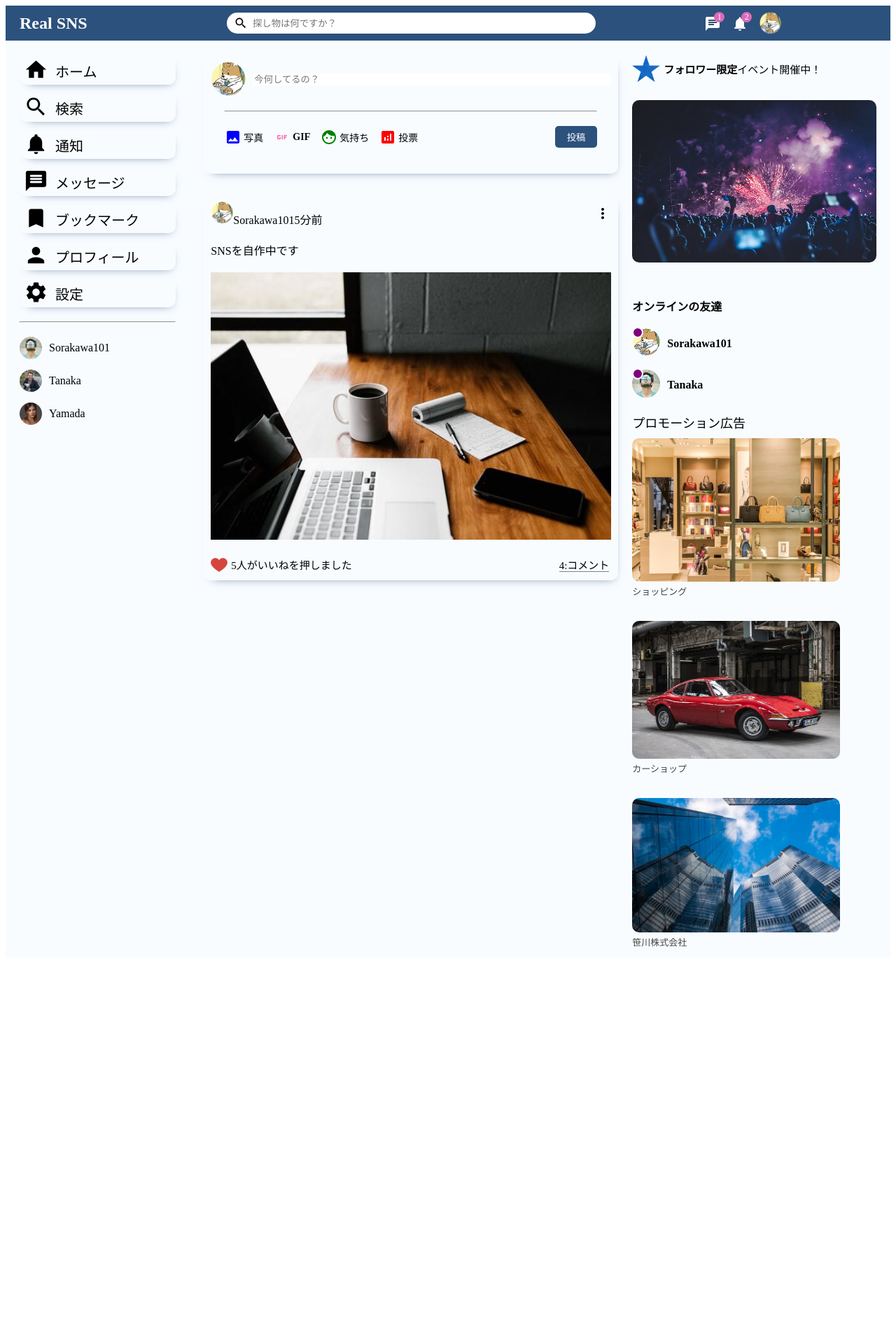
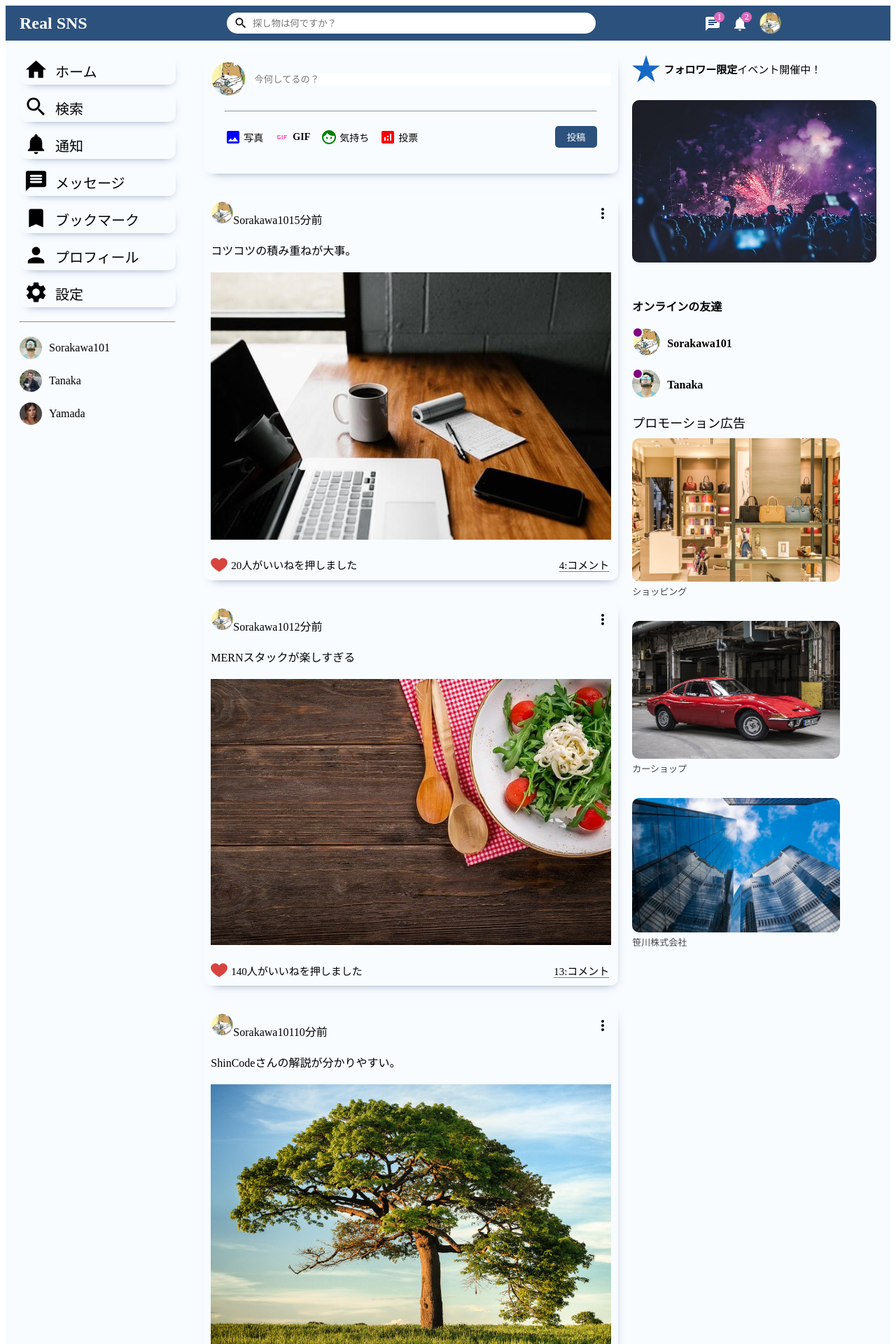
Before and after one commit to sorakawa101/Real-SNS, a React (Create React App) app: page / in a window 1280 px wide. Shown: the top 1920 px of the page at 70% size. Before the commit the page ends 1376 px from the top, so only its background shows below. Built offline with nearby package versions, Linux system fonts and the light colour scheme.

Commit message:
add:ダミーデータで投稿内容を更新した

```diff
--- a/src/components/post/Post.jsx
+++ b/src/components/post/Post.jsx
@@ -2,31 +2,33 @@
 import React from 'react'
 import './Post.css'
 
-export default function Post() {
+export default function Post({ post }) {
+    // console.log(props);
+
     return (
         <div className='post'>
             <div className="postWrapper">
                 <div className="postTop">
                     <div className="postTopLeft">
-                        <img src='./assets/person/1.jpeg' alt='' className='postProfileImg' />
+                        <img src={'./assets/person/1.jpeg'} alt='' className='postProfileImg' />
                         <span className='postUsername'>Sorakawa101</span>
-                        <span className="postDate">5分前</span>
+                        <span className="postDate">{post.date}</span>
                     </div>
                     <div className="postTopRight">
                         <MoreVert />
                     </div>
                 </div>
                 <div className="postCenter">
-                    <span className="postText">SNSを自作中です</span>
-                    <img src='./assets/post/1.jpeg' alt='' className='postImg' />
+                    <span className="postText">{post.desc}</span>
+                    <img src={post.photo} alt='' className='postImg' />
                 </div>
                 <div className="postBottom">
                     <div className="postBottomLeft">
                         <img src='./assets/heart.png' alt='' className='likeIcon' />
-                        <span className="postLikeCounter">5人がいいねを押しました</span>
+                        <span className="postLikeCounter">{post.like}人がいいねを押しました</span>
                     </div>
                     <div className="postBottomRight">
-                        <span className="postCommentText">4:コメント</span>
+                        <span className="postCommentText">{post.comment}:コメント</span>
                     </div>
                 </div>
             </div>
--- a/src/components/timeline/Timeline.jsx
+++ b/src/components/timeline/Timeline.jsx
@@ -2,13 +2,16 @@
 import './Timeline.css';
 import Share from '../share/Share'
 import Post from '../post/Post'
+import { Posts } from '../../dummyData'
 
 function Timeline() {
     return (
         <div className='timeline'>
             <div className="timelineWrapper">
                 <Share />
-                <Post />
+                {Posts.map((post) => (
+                    <Post post={post} key={post.id} />
+                ))}
             </div>
         </div>
     )
--- /dev/null
+++ b/src/dummyData.js
@@ -0,0 +1,74 @@
+export const Users = [
+    {
+    id: 1,
+    profilePicture: "assets/person/1.jpeg",
+    username: "ShinCode",
+    },
+    {
+    id: 2,
+    profilePicture: "assets/person/2.jpeg",
+    username: "Yamaki",
+    },
+    {
+    id: 3,
+    profilePicture: "assets/person/3.jpeg",
+    username: "Koga",
+    },
+    {
+    id: 4,
+    profilePicture: "assets/person/4.jpeg",
+    username: "Matukubo",
+    },
+    {
+    id: 5,
+    profilePicture: "assets/person/5.jpeg",
+    username: "Kikukawa",
+    },
+];
+
+export const Posts = [
+    {
+    id: 1,
+    desc: "コツコツの積み重ねが大事。",
+    photo: "assets/post/1.jpeg",
+    date: "5分前",
+    userId: 1,
+    like: 20,
+    comment: 4,
+    },
+    {
+    id: 2,
+    desc: "MERNスタックが楽しすぎる",
+    photo: "assets/post/2.jpeg",
+    date: "2分前",
+    userId: 2,
+    like: 140,
+    comment: 13,
+    },
+    {
+    id: 3,
+    desc: "ShinCodeさんの解説が分かりやすい。",
+    photo: "assets/post/3.jpeg",
+    date: "10分前",
+    userId: 3,
+    like: 230,
+    comment: 29,
+    },
+    {
+    id: 4,
+    photo: "assets/post/4.jpeg",
+    date: "1分前",
+    userId: 4,
+    like: 10,
+    comment: 1,
+    },
+    {
+    id: 5,
+    desc: "定期的に散歩した方が生産性が上がる。",
+    photo: "assets/post/5.jpeg",
+    date: "1分前",
+    userId: 5,
+    like: 100,
+    comment: 3,
+    },
+];
```
